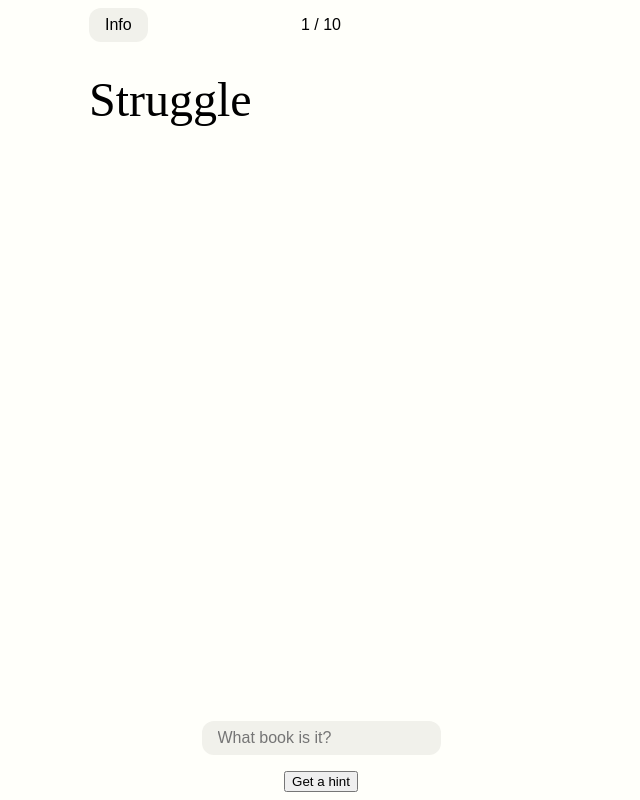
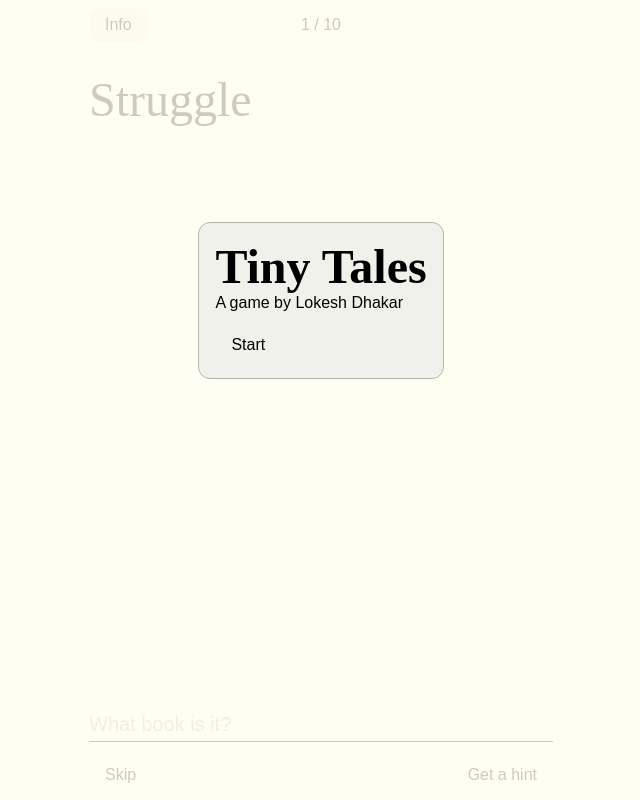
Before and after one commit to lokesh/tiny-tales, a Vue app: page / in a window 1280 px wide. Shown: the whole page, without its empty margins (319-959 px from the left). Built offline with nearby package versions, Linux system fonts and the light colour scheme.

Commit message:
Update CSS styles and add BottomBar component

```diff
--- a/src/assets/main.css
+++ b/src/assets/main.css
@@ -8,14 +8,19 @@
   --color-text: #000;
   --color-bg: #FFFFFA;
   --color-bg-dark: #F1F1EB;
+  --color-bg-darker: #E6E6E0;
+  --color-bg-darkest: #b5b5ad;
 
-  --color-bg-darker: #E6E6E0;
   --color-btn-bg: var(--color-bg-dark);
   --color-input-bg: var(--color-bg-darker);
+  --color-input-placeholder: var(--color-bg-darkest);
 
   --radius: 12px;
 
   --radius-btn: var(--radius);
+
+
+
 }
 
 * {
@@ -42,6 +47,16 @@ body {
   padding: 0;
 }
 
+/* TYPOGRAPHY */
+h1 {
+  padding: 0;
+  margin: 0;
+}
+
+p {
+  margin-top: 0;
+}
+
 /* FORMS */
 
 .button {
@@ -61,6 +76,18 @@ body {
   background-color: var(--color-bg-dark);
   padding: 0.5rem 1rem;
   border-radius: var(--radius);
+}
+
+/* Add focus styles for form elements */
+.button:focus,
+.input:focus {
+  outline: 2px solid black;
+  outline-offset: 2px;
+}
+
+/* Add styles for input placeholder */
+.input::placeholder {
+  color: var(--color-input-placeholder);
 }
 
 /* a,
--- /dev/null
+++ b/src/components/BottomBar.vue
@@ -0,0 +1,77 @@
+<template>
+  <div class="bottom-bar">
+    <input
+      class="input guess-input"
+      v-model="userInput"
+      placeholder="What book is it?"
+      @keyup.enter="handleGuess"
+    >
+    <div class="button-container">
+      <button class="button" @click="handleGuess">{{ guessButtonText }}</button>
+      <button class="button" @click="handleHint">Get a hint</button>
+    </div>
+  </div>
+</template>
+
+<script setup lang="ts">
+import { ref, computed } from 'vue'
+import { useGameStore } from '@/stores/gameStore'
+
+const gameStore = useGameStore()
+const userInput = ref('')
+
+const guessButtonText = computed(() => userInput.value ? 'Guess' : 'Skip')
+
+const handleGuess = () => {
+  if (userInput.value) {
+    gameStore.checkGuess(userInput.value)
+    userInput.value = ''
+  } else {
+    gameStore.skipGuess()
+  }
+}
+
+const handleHint = () => {
+  gameStore.getHint()
+}
+</script>
+
+<style scoped>
+.bottom-bar {
+  display: flex;
+  flex-direction: column;
+  align-items: center;
+  gap: 1rem;
+  width: 100%;
+}
+
+.guess-input {
+  width: 100%;
+  padding: 0.25em 0;
+  font-size: 1.25rem;
+  background: transparent;
+  border-bottom: 1px solid var(--color-text);
+  border-radius: 0;
+}
+
+.button-container {
+  display: flex;
+  justify-content: space-between;
+  align-items: center;
+  width: 100%;
+}
+
+.button {
+  padding: 0.5em 1em;
+  font-size: 1rem;
+  background-color: var(--color-background-soft);
+  border: 1px solid var(--color-border);
+  border-radius: 4px;
+  cursor: pointer;
+  transition: background-color 0.3s ease;
+}
+
+.button:hover {
+  background-color: var(--color-background-mute);
+}
+</style>
--- a/src/components/GameScreen.vue
+++ b/src/components/GameScreen.vue
@@ -1,20 +1,11 @@
 <template>
   <div class="game-screen">
-
     <div class="top">
       <TopBar />
-      <Summary class="summary":content="gameStore.currentSummary" />
+      <Summary class="summary" :content="gameStore.currentSummary" />
     </div>
 
-    <div class="footer">
-      <input
-        class="input guess-input"
-        v-model="userInput"
-        placeholder="What book is it?"
-        @keyup.enter="handleGuess"
-      >
-      <button @click="handleGuess">{{ buttonText }}</button>
-    </div>
+    <BottomBar />
 
     <TitleModal @start="gameStore.closeModal" />
 
@@ -27,27 +18,15 @@
 </template>
 
 <script setup lang="ts">
-import { ref, computed } from 'vue'
 import { useGameStore } from '@/stores/gameStore'
 import TitleModal from './TitleModal.vue'
 import Summary from './Summary.vue'
 import NextModal from './NextModal.vue'
 import ShareModal from './ShareModal.vue'
 import TopBar from './TopBar.vue'
+import BottomBar from './BottomBar.vue'
 
 const gameStore = useGameStore()
-const userInput = ref('')
-
-const buttonText = computed(() => userInput.value ? 'Guess' : 'Get a hint')
-
-const handleGuess = () => {
-  if (userInput.value) {
-    gameStore.checkGuess(userInput.value)
-    userInput.value = ''
-  } else {
-    gameStore.getHint()
-  }
-}
 
 const handleNext = () => {
   gameStore.nextBook()
@@ -66,20 +45,4 @@ const handleNext = () => {
 .summary {
   margin-top: 2rem;
 }
-
-.footer {
-  display: flex;
-  flex-direction: column;
-  align-items: center;
-  gap: 1rem;
-}
-
-/* .guess-input {
-  width: 100%;
-  font-size: 2rem;
-  padding: 0.25em;
-  margin-bottom: 1rem;
-  border: 1px solid #ccc;
-  border-radius: 4px;
-} */
 </style>
--- a/src/components/TinyModal.vue
+++ b/src/components/TinyModal.vue
@@ -102,15 +102,16 @@ function onCloseClick() {
 
 .modal {
   max-width: var(--modal-max);
-  padding: 32px;
-  color: var(--color-bg);
-  background-color: white;
-  border: var(--border);
+  padding: 1rem;
+  /* color: var(--color-bg); */
+  background-color: var(--color-bg-dark);
+  border: 1px solid var(--color-bg-darkest);
   border-radius: var(--radius);
-  text-align: center;
+  /* text-align: center; */
 }
 
 .modal-title {
+  font-family: var(--font-family-display);
   font-size: 3rem;
 }
 .button-row {
--- a/src/components/TitleModal.vue
+++ b/src/components/TitleModal.vue
@@ -6,7 +6,7 @@
       Tiny Tales
     </template>
     <p>A game by Lokesh Dhakar</p>
-    <button @click="$emit('start')">Start</button>
+    <button class="button" @click="$emit('start')">Start</button>
   </TinyModal>
 </template>
 
--- a/src/stores/gameStore.ts
+++ b/src/stores/gameStore.ts
@@ -13,7 +13,7 @@ export const useGameStore = defineStore('game', () => {
   const currentBook = ref<string | null>(null)
   const guessedCorrectly = ref(false)
   const currentHintIndex = ref(0)
-  const modal = ref<string>('')
+  const modal = ref<string>(TITLE_MODAL)
   const currentRound = ref(1)
   const totalRounds = ref(10) // Adjust this value as needed
 
```
